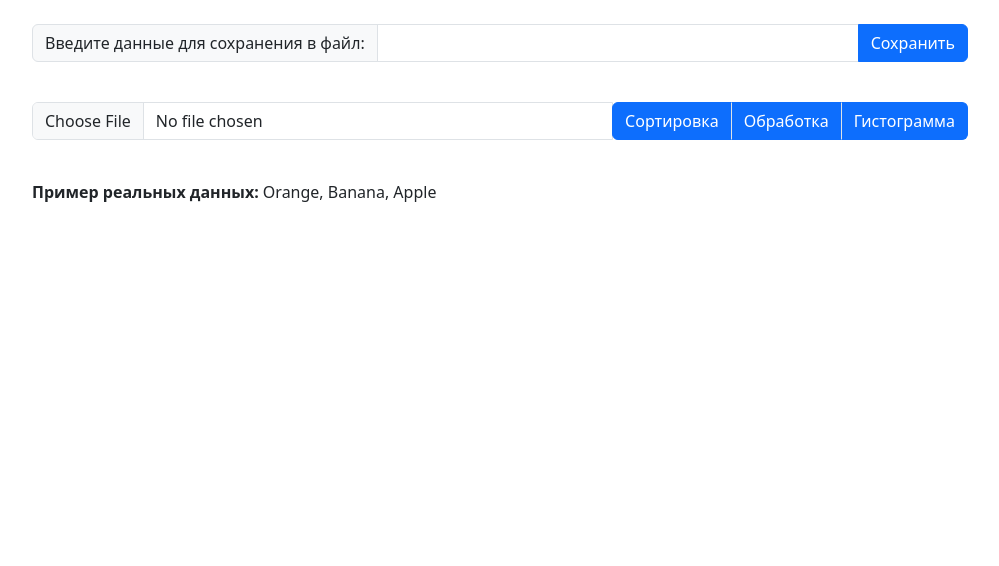
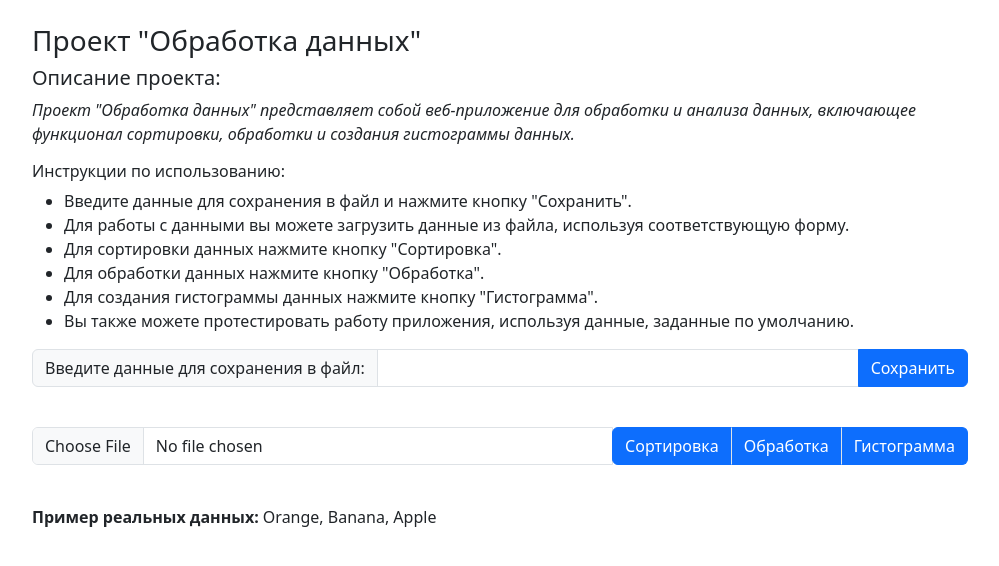
Before and after one commit to js-neo/technological-practice-6, a website with bundled scripts: page case-task-4/index.html in a window 1280 px wide. Shown: the whole page, without its empty margins (140-1139 px from the left). Built offline with nearby package versions, Linux system fonts and the light colour scheme.

Commit message:
fix: change case-task-4/index.html

```diff
--- a/case-task-4/index.html
+++ b/case-task-4/index.html
@@ -9,6 +9,22 @@
 </head>
 <body>
 <div class="container mt-4 w-75">
+    <h3>Проект "Обработка данных"</h3>
+    <h5>Описание проекта:</h5>
+    <p class="fst-italic">Проект "Обработка данных" представляет собой веб-приложение для обработки и анализа данных,
+        включающее функционал сортировки, обработки и создания гистограммы данных.</p>
+<h6>Инструкции по использованию:</h6>
+    <ul>
+        <li>Введите данные для сохранения в файл и нажмите кнопку "Сохранить".</li>
+        <li>Для работы с данными вы можете загрузить данные из файла, используя соответствующую форму.</li>
+        <li>Для сортировки данных нажмите кнопку "Сортировка".</li>
+        <li>Для обработки данных нажмите кнопку "Обработка".</li>
+        <li>Для создания гистограммы данных нажмите кнопку "Гистограмма".</li>
+        <li>Вы также можете протестировать работу приложения, используя данные, заданные по умолчанию.</li>
+
+    </ul>
+
+
     <div class="row">
         <div class="col">
             <form id="dataForm" class="input-group mb-3">
```
